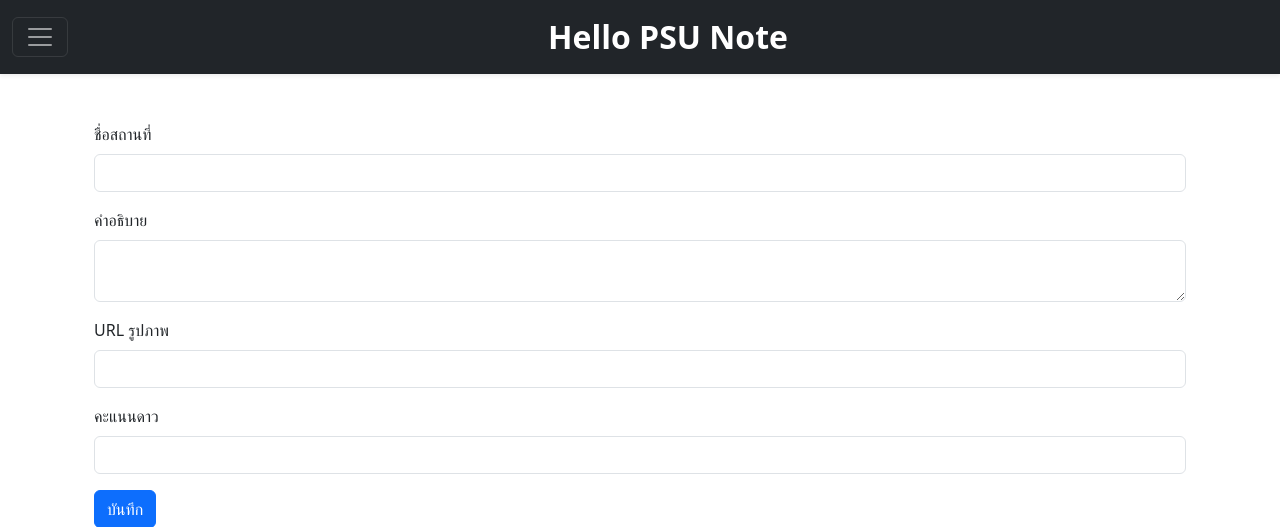
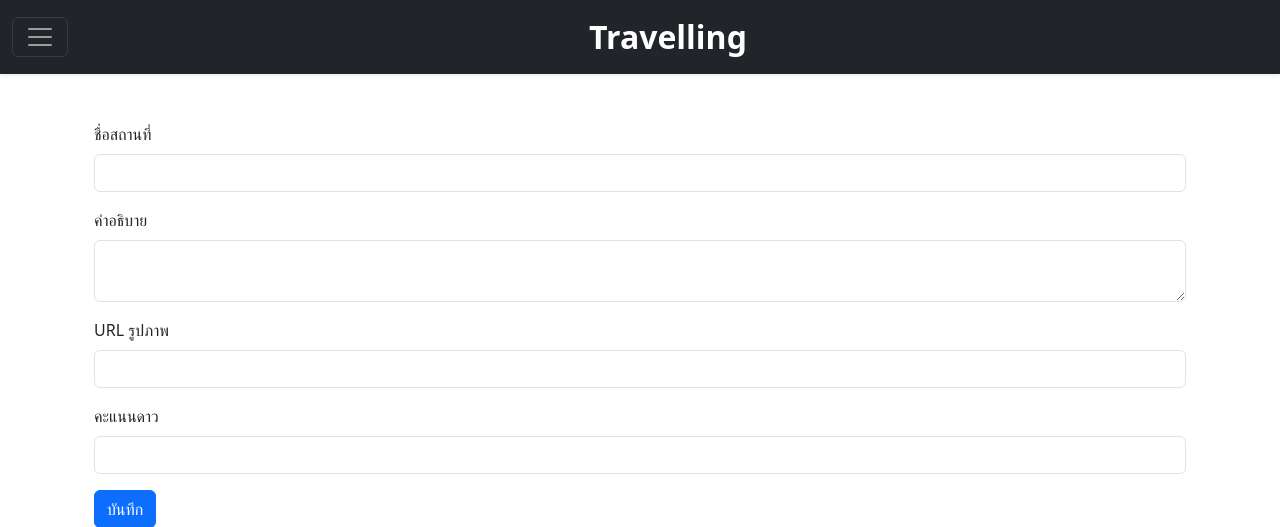
Before and after one commit to teeranon124/myweb, a Flask app: page /create_place in a window 1280 px wide. Shown: the top 527 px of the page. Run offline with Flask 3, Linux system fonts and the light colour scheme; the visitor is signed in with stand-in values (Sample User, id 1); some libraries are stand-ins or nearby versions.

Commit message:
edit title

```diff
--- a/templates/base.html
+++ b/templates/base.html
@@ -1,7 +1,7 @@
 <!DOCTYPE html>
 <html>
 <head>
-<title>{% block title %}Hello PSU Note{% endblock %}</title>
+<title>{% block title %}Travelling{% endblock %}</title>
 <!-- CSS only -->
 <link href="https://cdn.jsdelivr.net/npm/bootstrap@5.3.3/dist/css/bootstrap.min.css" rel="stylesheet"
 integrity="sha384-QWTKZyjpPEjISv5WaRU9OFeRpok6YctnYmDr5pNlyT2bRjXh0JMhjY6hW+ALEwIH"
```
